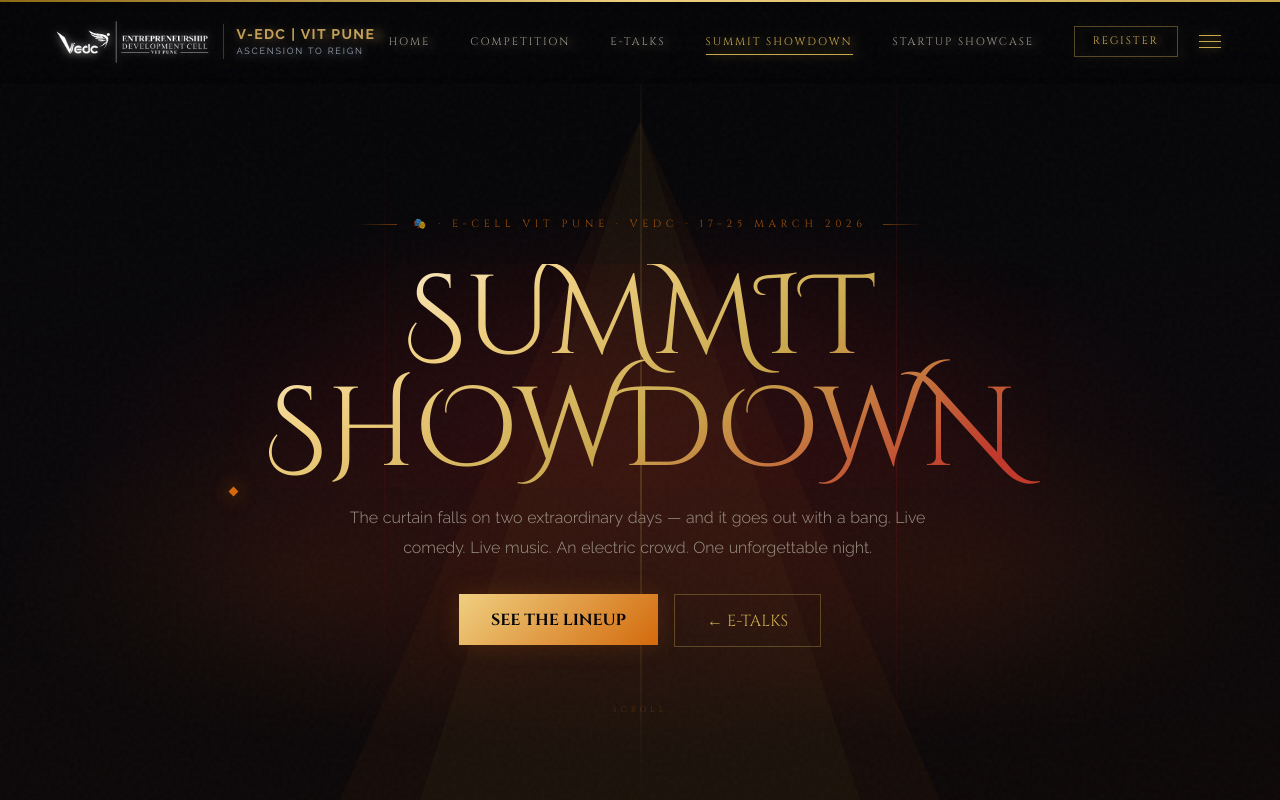
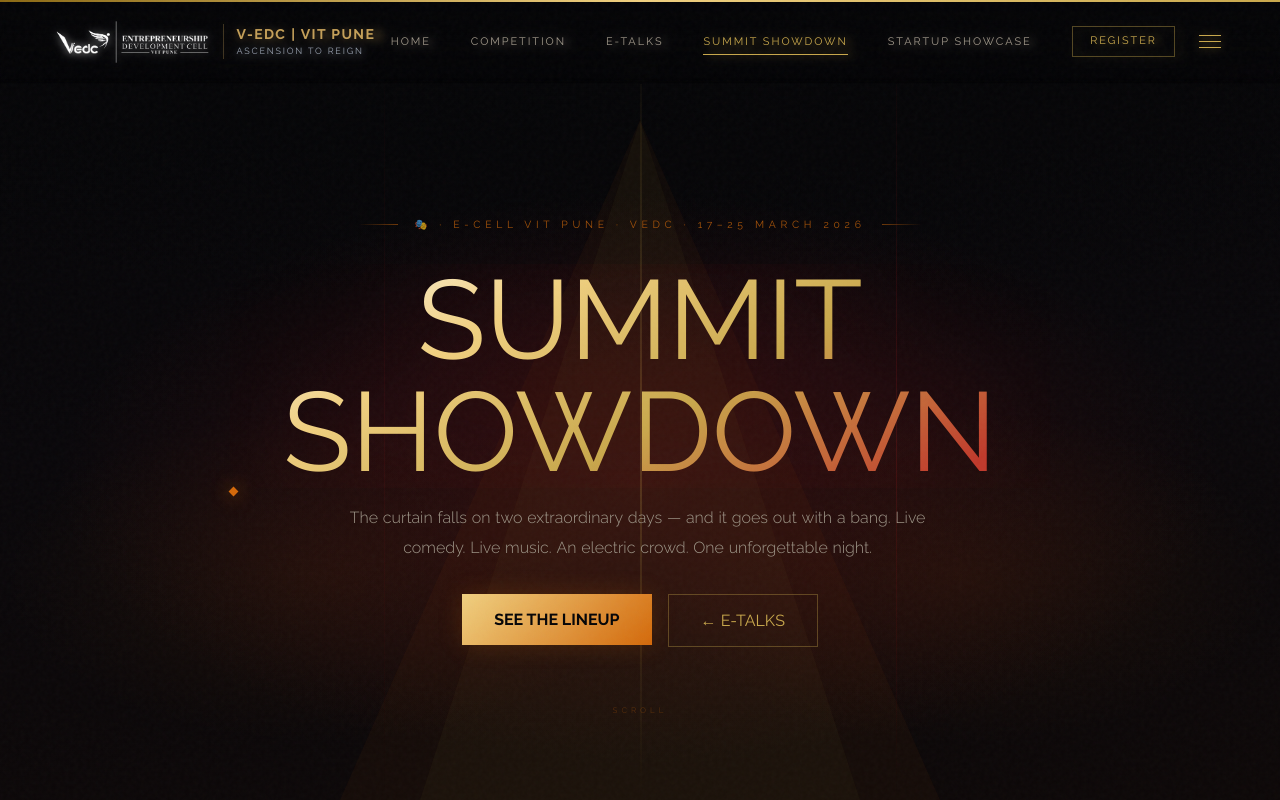
Before and after one commit to ShreyanshThakur101/V-edc_E-summit, a React (Vite) app: page /summit-showdown in a window 1280 px wide. Shown: the top 800 px of the page. Built offline with nearby package versions, Linux system fonts and the light colour scheme.

Commit message:
changing the font

```diff
--- a/src/index.css
+++ b/src/index.css
@@ -1,9 +1,11 @@
 @import "tailwindcss";
 
-/* 1. Define your Theme FIRST (Tailwind v4 style) */
+
 @theme {
-  --font-display: "Cinzel Decorative", serif;
-  --font-cinzel: "Cinzel", serif;
+
+  --font-display: "Raleway", sans-serif;
+  --font-cinzel: "Raleway", sans-serif;
+
   --font-body: "Raleway", sans-serif;
 
   --color-gold-light: #f0d080;
@@ -11,7 +13,6 @@
   --color-gold-dark: #8b6914;
   --color-fire-orange: #d4690a;
 }
-
 /* 2. Global Base Styles */
 @layer base {
   *, *::before, *::after { box-sizing: border-box; margin: 0; padding: 0; }
@@ -38,11 +39,11 @@
 /* 3. Re-usable Component Classes */
 @layer components {
   /* Fix: Using the theme variables directly to avoid @apply errors */
-  .font-display { font-family: var(--font-display); }
-  .font-cinzel  { font-family: var(--font-cinzel); }
-  .font-body    { font-family: var(--font-body); }
+  .font-display { font-family: var(--font-display, sans-serif); }
+  .font-cinzel  { font-family: var(--font-cinzel, sans-serif); }
+  .font-body    { font-family: var(--font-body, sans-serif); }
 
-  /* Standard Page Container - Essential for all pages */
+  /* Standard Page Container */
   .page-content {
     max-width: min(1280px, 94vw);
     margin-left: auto;
@@ -51,9 +52,17 @@
     padding-right: clamp(1rem, 4vw, 2rem);
   }
 
-  /* The Button System - Updated to fix the red error screens */
+  /* Fixed Button System - No more @apply errors */
   .btn-gold {
-    @apply inline-flex items-center justify-center font-cinzel uppercase cursor-pointer relative overflow-hidden transition-all duration-300;
+    display: inline-flex;
+    align-items: center;
+    justify-content: center;
+    font-family: var(--font-cinzel);
+    text-transform: uppercase;
+    cursor: pointer;
+    position: relative;
+    overflow: hidden;
+    transition: all 0.3s ease;
     background: linear-gradient(135deg, var(--color-gold-light), var(--color-gold-main));
     padding: 0.85rem 2rem;
     color: #050507;
@@ -62,7 +71,15 @@
   }
 
   .btn-fire {
-    @apply inline-flex items-center justify-center font-cinzel uppercase cursor-pointer relative overflow-hidden transition-all duration-300;
+    display: inline-flex;
+    align-items: center;
+    justify-content: center;
+    font-family: var(--font-cinzel);
+    text-transform: uppercase;
+    cursor: pointer;
+    position: relative;
+    overflow: hidden;
+    transition: all 0.3s ease;
     background: linear-gradient(135deg, var(--color-gold-light), var(--color-fire-orange));
     padding: 0.85rem 2rem;
     color: #050507;
@@ -71,7 +88,14 @@
   }
 
   .btn-outline {
-    @apply inline-flex items-center justify-center font-cinzel uppercase bg-transparent cursor-pointer transition-all duration-300;
+    display: inline-flex;
+    align-items: center;
+    justify-content: center;
+    font-family: var(--font-cinzel);
+    text-transform: uppercase;
+    background: transparent;
+    cursor: pointer;
+    transition: all 0.3s ease;
     border: 1px solid rgba(201, 168, 76, 0.35);
     color: var(--color-gold-main);
     padding: 0.85rem 2rem;
```
